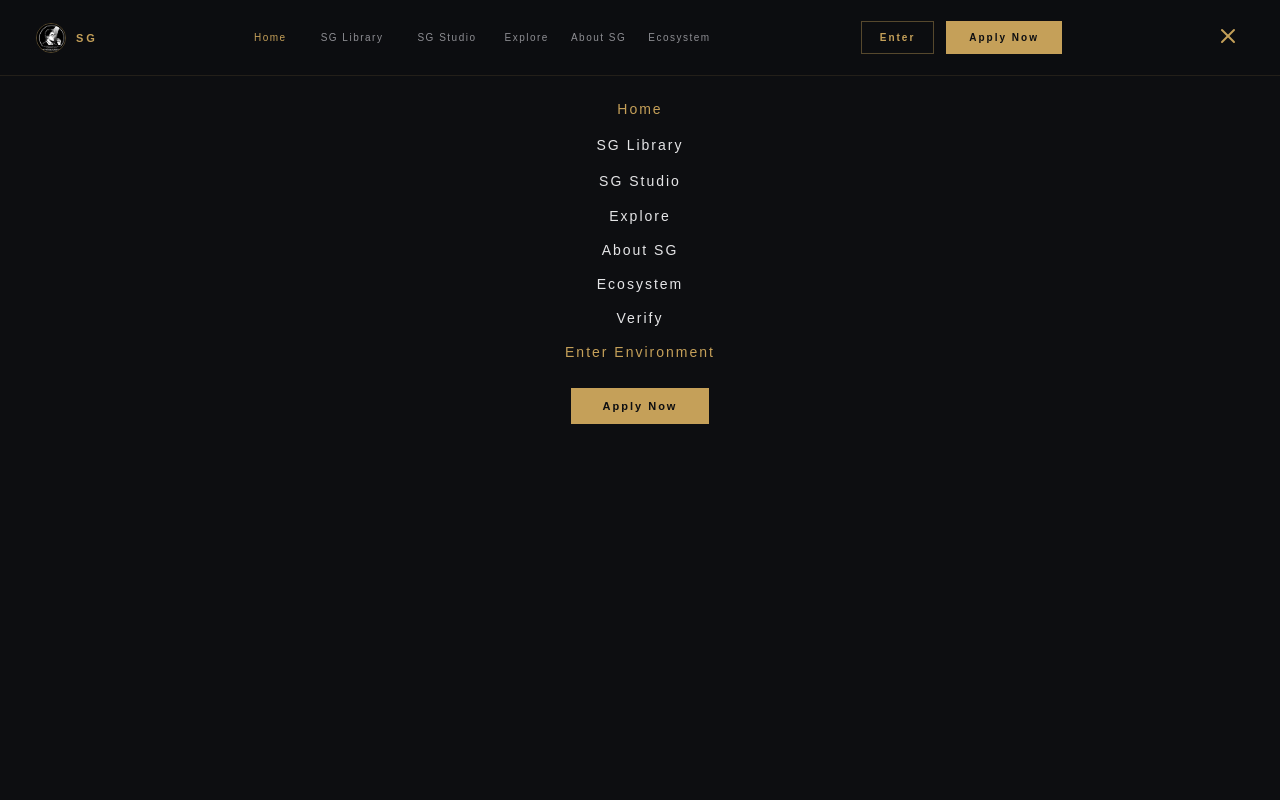
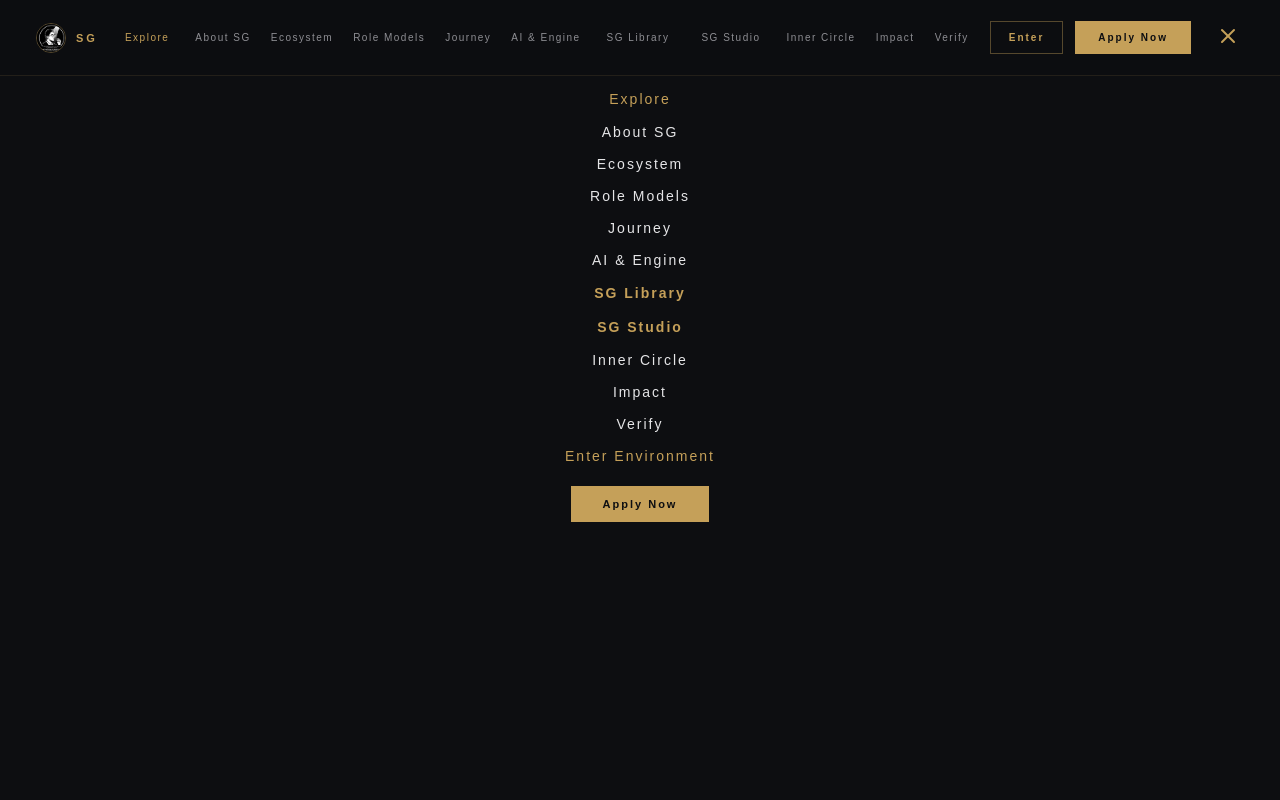
Before and after one commit to yangkarg35-ui/solo-genius, a Next.js app: page / in a window 1280 px wide. Both pictures are taken after a click on the button 1227 px from the left and 37 px from the top of the page. Shown: the top 800 px of the page. Built offline with nearby package versions, Linux system fonts and the light colour scheme.

Commit message:
Embed SG Library and SG Studio via iframe with state management

```diff
--- a/app/page.tsx
+++ b/app/page.tsx
@@ -2,11 +2,10 @@
 
 import { useState } from 'react';
 import { motion } from 'framer-motion';
-import { ArrowRight, Menu, X, Lock } from 'lucide-react';
+import { ArrowRight, Menu, X, Lock, ExternalLink, ArrowLeft } from 'lucide-react';
 
 export default function HomePage() {
   const [isMobileMenuOpen, setIsMobileMenuOpen] = useState(false);
-  // activeTab state: 'home' | 'library' | 'studio'
   const [activeTab, setActiveTab] = useState<'home' | 'library' | 'studio'>('home');
 
   const manifestoItems = [
@@ -126,10 +125,7 @@ export default function HomePage() {
         zIndex: 1000,
         boxSizing: "border-box"
       }}>
-        <div
-          style={{ display: "flex", alignItems: "center", gap: "10px", cursor: "pointer" }}
-          onClick={() => setActiveTab('home')}
-        >
+        <div style={{ display: "flex", alignItems: "center", gap: "10px", cursor: "pointer" }} onClick={() => setActiveTab('home')}>
           <img
             src="/logo.png"
             alt="Solo Genius Logo"
@@ -141,13 +137,53 @@ export default function HomePage() {
         </div>
 
         {/* Desktop Nav Items */}
-        <div style={{ display: "flex", gap: "22px", fontSize: "10px", fontWeight: "400", letterSpacing: "1.5px", color: "#8e8e93", fontFamily: "sans-serif" }} className="hidden xl:flex items-center">
-          <button onClick={() => setActiveTab('home')} style={{ background: "none", border: "none", color: activeTab === 'home' ? "#C5A059" : "inherit", cursor: "pointer", fontSize: "inherit", letterSpacing: "inherit", fontFamily: "inherit", transition: "color 0.3s" }}>Home</button>
-          <button onClick={() => setActiveTab('library')} style={{ background: "none", border: "none", color: activeTab === 'library' ? "#C5A059" : "inherit", cursor: "pointer", fontSize: "inherit", letterSpacing: "inherit", fontFamily: "inherit", transition: "color 0.3s" }}>SG Library</button>
-          <button onClick={() => setActiveTab('studio')} style={{ background: "none", border: "none", color: activeTab === 'studio' ? "#C5A059" : "inherit", cursor: "pointer", fontSize: "inherit", letterSpacing: "inherit", fontFamily: "inherit", transition: "color 0.3s" }}>SG Studio</button>
-          <a href="#explore" onClick={() => setActiveTab('home')} style={{ color: "inherit", textDecoration: "none", transition: "color 0.3s" }}>Explore</a>
-          <a href="#definition" onClick={() => setActiveTab('home')} style={{ color: "inherit", textDecoration: "none", transition: "color 0.3s" }}>About SG</a>
-          <a href="#ecosystem" onClick={() => setActiveTab('home')} style={{ color: "inherit", textDecoration: "none", transition: "color 0.3s" }}>Ecosystem</a>
+        <div style={{ display: "flex", gap: "20px", fontSize: "10px", fontWeight: "400", letterSpacing: "1.5px", color: "#8e8e93", fontFamily: "sans-serif" }} className="hidden xl:flex items-center">
+          <button onClick={() => setActiveTab('home')} style={{ background: 'none', border: 'none', color: activeTab === 'home' ? '#C5A059' : 'inherit', cursor: 'pointer', letterSpacing: '1.5px', fontSize: '10px', fontFamily: 'sans-serif' }}>Explore</button>
+          <a href="/about" style={{ color: "inherit", textDecoration: "none", transition: "color 0.3s" }}>About SG</a>
+          <a href="/ecosystem" style={{ color: "inherit", textDecoration: "none", transition: "color 0.3s" }}>Ecosystem</a>
+          <a href="/role-models" style={{ color: "inherit", textDecoration: "none", transition: "color 0.3s" }}>Role Models</a>
+          <a href="/journey" style={{ color: "inherit", textDecoration: "none", transition: "color 0.3s" }}>Journey</a>
+          <a href="/ai-engine" style={{ color: "inherit", textDecoration: "none", transition: "color 0.3s" }}>AI & Engine</a>
+
+          {/* SG Library Tab Trigger */}
+          <button
+            onClick={() => setActiveTab('library')}
+            style={{
+              background: 'none',
+              border: 'none',
+              color: activeTab === 'library' ? '#C5A059' : '#8e8e93',
+              cursor: 'pointer',
+              fontWeight: activeTab === 'library' ? '600' : '400',
+              letterSpacing: '1.5px',
+              fontSize: '10px',
+              fontFamily: 'sans-serif',
+              transition: 'color 0.3s'
+            }}
+          >
+            SG Library
+          </button>
+
+          {/* SG Studio Tab Trigger */}
+          <button
+            onClick={() => setActiveTab('studio')}
+            style={{
+              background: 'none',
+              border: 'none',
+              color: activeTab === 'studio' ? '#C5A059' : '#8e8e93',
+              cursor: 'pointer',
+              fontWeight: activeTab === 'studio' ? '600' : '400',
+              letterSpacing: '1.5px',
+              fontSize: '10px',
+              fontFamily: 'sans-serif',
+              transition: 'color 0.3s'
+            }}
+          >
+            SG Studio
+          </button>
+
+          <a href="/inner-circle" style={{ color: "inherit", textDecoration: "none", transition: "color 0.3s" }}>Inner Circle</a>
+          <a href="/impact" style={{ color: "inherit", textDecoration: "none", transition: "color 0.3s" }}>Impact</a>
+          <a href="/verify" style={{ color: "inherit", textDecoration: "none", transition: "color 0.3s" }}>Verify</a>
         </div>
 
         <div className="hidden xl:flex" style={{ display: "flex", gap: "12px", alignItems: "center" }}>
@@ -218,42 +254,75 @@ export default function HomePage() {
           flexDirection: "column",
           justifyContent: "flex-start",
           alignItems: "center",
-          gap: "18px",
-          padding: "100px 24px 40px 24px",
+          gap: "16px",
+          padding: "90px 24px 40px 24px",
           fontFamily: "sans-serif",
           overflowY: "auto",
           boxSizing: "border-box"
         }}>
-          <button onClick={() => { setActiveTab('home'); setIsMobileMenuOpen(false); }} style={{ background: "none", border: "none", fontSize: "14px", letterSpacing: "2px", color: activeTab === 'home' ? "#C5A059" : "#e5e5e7", cursor: "pointer" }}>Home</button>
-          <button onClick={() => { setActiveTab('library'); setIsMobileMenuOpen(false); }} style={{ background: "none", border: "none", fontSize: "14px", letterSpacing: "2px", color: activeTab === 'library' ? "#C5A059" : "#e5e5e7", cursor: "pointer" }}>SG Library</button>
-          <button onClick={() => { setActiveTab('studio'); setIsMobileMenuOpen(false); }} style={{ background: "none", border: "none", fontSize: "14px", letterSpacing: "2px", color: activeTab === 'studio' ? "#C5A059" : "#e5e5e7", cursor: "pointer" }}>SG Studio</button>
-          <a href="/explore" onClick={() => setIsMobileMenuOpen(false)} style={{ fontSize: "14px", letterSpacing: "2px", color: "#e5e5e7", textDecoration: "none" }}>Explore</a>
+          <button onClick={() => { setActiveTab('home'); setIsMobileMenuOpen(false); }} style={{ background: 'none', border: 'none', fontSize: "14px", letterSpacing: "2px", color: activeTab === 'home' ? '#C5A059' : '#e5e5e7', cursor: 'pointer' }}>Explore</button>
           <a href="/about" onClick={() => setIsMobileMenuOpen(false)} style={{ fontSize: "14px", letterSpacing: "2px", color: "#e5e5e7", textDecoration: "none" }}>About SG</a>
           <a href="/ecosystem" onClick={() => setIsMobileMenuOpen(false)} style={{ fontSize: "14px", letterSpacing: "2px", color: "#e5e5e7", textDecoration: "none" }}>Ecosystem</a>
+          <a href="/role-models" onClick={() => setIsMobileMenuOpen(false)} style={{ fontSize: "14px", letterSpacing: "2px", color: "#e5e5e7", textDecoration: "none" }}>Role Models</a>
+          <a href="/journey" onClick={() => setIsMobileMenuOpen(false)} style={{ fontSize: "14px", letterSpacing: "2px", color: "#e5e5e7", textDecoration: "none" }}>Journey</a>
+          <a href="/ai-engine" onClick={() => setIsMobileMenuOpen(false)} style={{ fontSize: "14px", letterSpacing: "2px", color: "#e5e5e7", textDecoration: "none" }}>AI & Engine</a>
+
+          <button onClick={() => { setActiveTab('library'); setIsMobileMenuOpen(false); }} style={{ background: 'none', border: 'none', fontSize: "14px", letterSpacing: "2px", color: '#C5A059', fontWeight: '600', cursor: 'pointer' }}>SG Library</button>
+          <button onClick={() => { setActiveTab('studio'); setIsMobileMenuOpen(false); }} style={{ background: 'none', border: 'none', fontSize: "14px", letterSpacing: "2px", color: '#C5A059', fontWeight: '600', cursor: 'pointer' }}>SG Studio</button>
+
+          <a href="/inner-circle" onClick={() => setIsMobileMenuOpen(false)} style={{ fontSize: "14px", letterSpacing: "2px", color: "#e5e5e7", textDecoration: "none" }}>Inner Circle</a>
+          <a href="/impact" onClick={() => setIsMobileMenuOpen(false)} style={{ fontSize: "14px", letterSpacing: "2px", color: "#e5e5e7", textDecoration: "none" }}>Impact</a>
           <a href="/verify" onClick={() => setIsMobileMenuOpen(false)} style={{ fontSize: "14px", letterSpacing: "2px", color: "#e5e5e7", textDecoration: "none" }}>Verify</a>
           <a href="/enter" onClick={() => setIsMobileMenuOpen(false)} style={{ fontSize: "14px", letterSpacing: "2px", color: "#C5A059", textDecoration: "none" }}>Enter Environment</a>
-          <a href="/apply" onClick={() => setIsMobileMenuOpen(false)} style={{ marginTop: "10px", backgroundColor: "#C5A059", padding: "12px 32px", fontSize: "11px", fontWeight: "600", letterSpacing: "2px", color: "#0d0e11", textDecoration: "none" }}>Apply Now</a>
+          <a href="/apply" onClick={() => setIsMobileMenuOpen(false)} style={{ marginTop: "6px", backgroundColor: "#C5A059", padding: "12px 32px", fontSize: "11px", fontWeight: "600", letterSpacing: "2px", color: "#0d0e11", textDecoration: "none" }}>Apply Now</a>
         </div>
       )}
 
-      {/* CONDITIONAL CONTENT AREA (Home vs Library vs Studio) */}
-      {activeTab === 'library' ? (
-        <div style={{ paddingTop: "80px", width: "100%", height: "calc(100vh - 80px)", boxSizing: "border-box" }}>
+      {/* EMBEDDED IFRAME VIEWS (SG Library & SG Studio) */}
+      {activeTab === 'library' && (
+        <div style={{ paddingTop: "80px", width: "100%", height: "calc(100vh - 80px)", display: "flex", flexDirection: "column", boxSizing: "border-box" }}>
+          <div style={{ padding: "12px 24px", backgroundColor: "#14151a", borderBottom: "1px solid rgba(197, 160, 89, 0.2)", display: "flex", justifyContent: "space-between", alignItems: "center", fontFamily: "sans-serif" }}>
+            <div style={{ display: "flex", alignItems: "center", gap: "10px" }}>
+              <button onClick={() => setActiveTab('home')} style={{ background: "none", border: "1px solid rgba(197, 160, 89, 0.3)", color: "#C5A059", padding: "6px 12px", fontSize: "10px", cursor: "pointer", display: "flex", alignItems: "center", gap: "6px" }}>
+                <ArrowLeft size={12} /> Back to Home
+              </button>
+              <span style={{ fontSize: "12px", color: "#C5A059", fontWeight: "600", letterSpacing: "1px" }}>SG LIBRARY EMBEDDED VIEW</span>
+            </div>
+            <a href="https://pdfapp-jet.vercel.app/#" target="_blank" rel="noopener noreferrer" style={{ fontSize: "10px", color: "#8e8e93", textDecoration: "none", display: "flex", alignItems: "center", gap: "4px" }}>
+              Open in New Tab <ExternalLink size={10} />
+            </a>
+          </div>
           <iframe
             src="https://pdfapp-jet.vercel.app/#"
-            style={{ width: "100%", height: "100%", border: "none" }}
             title="SG Library"
+            style={{ width: "100%", height: "100%", border: "none", backgroundColor: "#0d0e11" }}
           />
         </div>
-      ) : activeTab === 'studio' ? (
-        <div style={{ paddingTop: "80px", width: "100%", height: "calc(100vh - 80px)", boxSizing: "border-box" }}>
+      )}
+
+      {activeTab === 'studio' && (
+        <div style={{ paddingTop: "80px", width: "100%", height: "calc(100vh - 80px)", display: "flex", flexDirection: "column", boxSizing: "border-box" }}>
+          <div style={{ padding: "12px 24px", backgroundColor: "#14151a", borderBottom: "1px solid rgba(197, 160, 89, 0.2)", display: "flex", justifyContent: "space-between", alignItems: "center", fontFamily: "sans-serif" }}>
+            <div style={{ display: "flex", alignItems: "center", gap: "10px" }}>
+              <button onClick={() => setActiveTab('home')} style={{ background: "none", border: "1px solid rgba(197, 160, 89, 0.3)", color: "#C5A059", padding: "6px 12px", fontSize: "10px", cursor: "pointer", display: "flex", alignItems: "center", gap: "6px" }}>
+                <ArrowLeft size={12} /> Back to Home
+              </button>
+              <span style={{ fontSize: "12px", color: "#C5A059", fontWeight: "600", letterSpacing: "1px" }}>SG STUDIO EMBEDDED VIEW</span>
+            </div>
+            <a href="https://finance-y.vercel.app" target="_blank" rel="noopener noreferrer" style={{ fontSize: "10px", color: "#8e8e93", textDecoration: "none", display: "flex", alignItems: "center", gap: "4px" }}>
+              Open in New Tab <ExternalLink size={10} />
+            </a>
+          </div>
           <iframe
             src="https://finance-y.vercel.app"
-            style={{ width: "100%", height: "100%", border: "none" }}
             title="SG Studio"
+            style={{ width: "100%", height: "100%", border: "none", backgroundColor: "#0d0e11" }}
           />
         </div>
-      ) : (
+      )}
+
+      {/* HOME CONTENT (Shown when activeTab === 'home') */}
+      {activeTab === 'home' && (
         <>
           {/* HERO SECTION */}
           <section id="explore" style={{
@@ -589,9 +658,9 @@ export default function HomePage() {
             <div style={{ display: "flex", gap: "60px", flexWrap: "wrap", fontSize: "11px", letterSpacing: "2px" }}>
               <div style={{ display: "flex", flexDirection: "column", gap: "16px" }}>
                 <span style={{ color: "#C5A059", fontWeight: "600" }}>NAVIGATION</span>
-                <button onClick={() => setActiveTab('home')} style={{ background: "none", border: "none", color: "#8e8e93", textAlign: "left", cursor: "pointer", padding: 0, font: "inherit" }}>Home</button>
-                <button onClick={() => setActiveTab('library')} style={{ background: "none", border: "none", color: "#8e8e93", textAlign: "left", cursor: "pointer", padding: 0, font: "inherit" }}>SG Library</button>
-                <button onClick={() => setActiveTab('studio')} style={{ background: "none", border: "none", color: "#8e8e93", textAlign: "left", cursor: "pointer", padding: 0, font: "inherit" }}>SG Studio</button>
+                <button onClick={() => setActiveTab('home')} style={{ background: 'none', border: 'none', color: '#8e8e93', cursor: 'pointer', textAlign: 'left', padding: 0, fontFamily: 'sans-serif', fontSize: '11px', letterSpacing: '2px' }}>Explore</button>
+                <a href="/about" style={{ color: "#8e8e93", textDecoration: "none" }}>About SG</a>
+                <a href="/verify" style={{ color: "#8e8e93", textDecoration: "none" }}>Verify</a>
               </div>
               <div style={{ display: "flex", flexDirection: "column", gap: "16px" }}>
                 <span style={{ color: "#C5A059", fontWeight: "600" }}>ACCESS</span>
```
